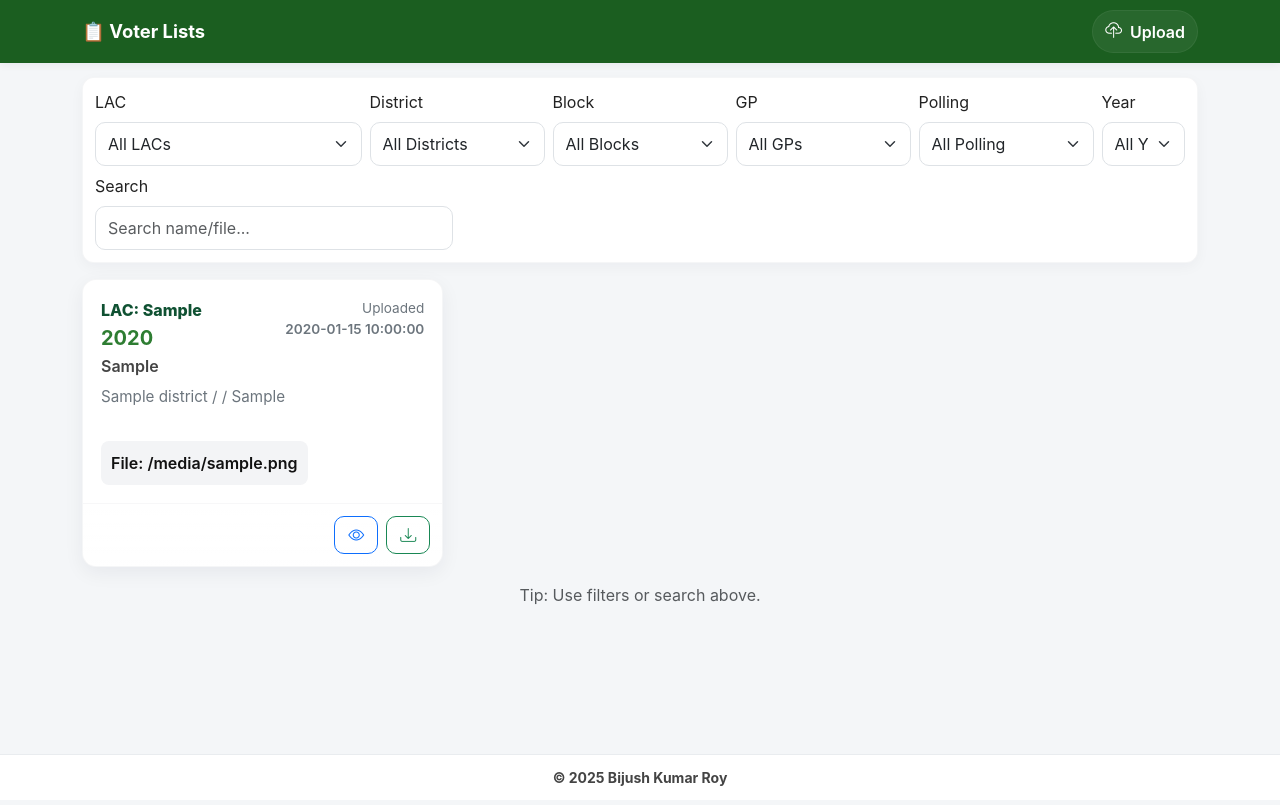
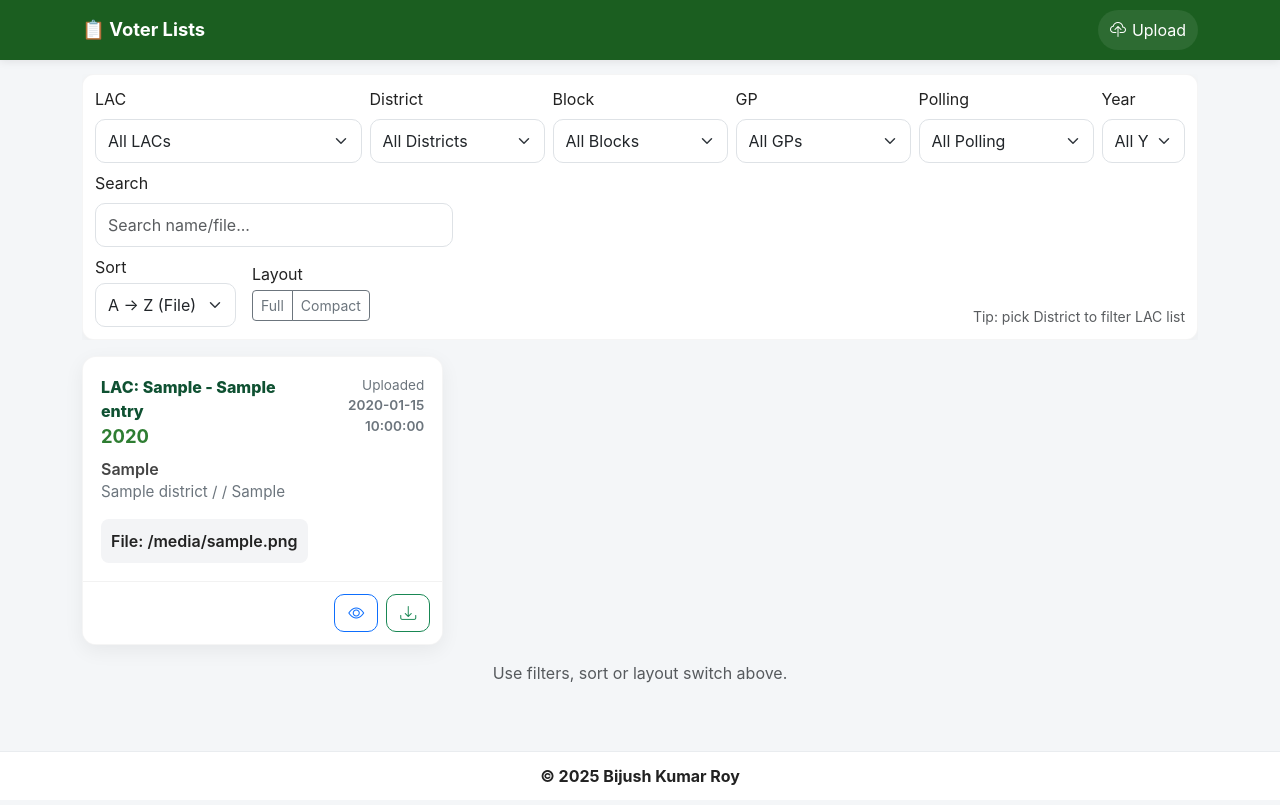
Before and after one commit to Bijush/Voterlist, a Flask app: template templates/index_voterlist.html in a window 1280 px wide. Run offline with Flask 3, Linux system fonts and the light colour scheme; the template is opened without the code that fills it: most values are stand-ins (such as "Sample title", 1, 10 or a date in 2020); parts of the project's set-up code (start-up, migrations or seed data) failed here and were passed over.

Commit message:
Update index_voterlist.html

```diff
--- a/templates/index_voterlist.html
+++ b/templates/index_voterlist.html
@@ -8,7 +8,7 @@
   <link href="https://cdn.jsdelivr.net/npm/bootstrap-icons@1.11.1/font/bootstrap-icons.css" rel="stylesheet">
 
   <style>
-    :root{
+    :root {
       --brand-green: #1b5e20;
       --accent-green: #2e7d32;
       --muted: #6c757d;
@@ -16,137 +16,90 @@
       --bg: #f4f6f8;
     }
 
-    html,body{height:100%}
-    body {
-      margin:0;
-      background: var(--bg);
-      font-family: Inter, system-ui, -apple-system, "Segoe UI", Roboto, "Helvetica Neue", Arial;
-      padding-bottom: 110px; /* room for fixed footer & UI */
-      -webkit-font-smoothing:antialiased;
-      -moz-osx-font-smoothing:grayscale;
-      color:#222;
-    }
-
-    /* NAV */
-    .navbar {
-      background-color: var(--brand-green);
-      padding: 10px 0;
-      box-shadow: 0 2px 8px rgba(6,24,49,0.06);
-    }
-    .navbar-brand { color:#fff !important; font-weight:700; font-size:1.15rem; }
-    .upload-icon { background: rgba(255,255,255,0.06); border-radius: 999px; padding:8px 12px; color:#fff; display:inline-flex; align-items:center; gap:8px; text-decoration:none; border:1px solid rgba(255,255,255,0.06) }
-    .upload-icon:hover { background: rgba(255,255,255,0.12); text-decoration:none; }
-
+    body { background: var(--bg); font-family: Inter, system-ui; padding-bottom:120px; color:#222; margin:0;}
+    .navbar { background:var(--brand-green); padding:10px 0; box-shadow:0 2px 8px rgba(0,0,0,0.08); }
+    .navbar-brand { color:#fff !important; font-size:1.15rem; font-weight:700; }
+    .upload-icon { background: rgba(255,255,255,0.08); padding:8px 12px; border-radius:999px; color:#fff; display:flex; align-items:center; gap:6px; text-decoration:none;}
     .container-top { margin-top:14px; }
 
-    /* Filter Panel - visible on desktop, collapsed on mobile */
-    .filter-panel { display:block; }
-    @media (max-width: 767px){ .filter-panel{ display:none; } }
-    .filter-card {
-      background: var(--surface);
-      border-radius: 12px;
-      padding:12px;
-      box-shadow: 0 4px 14px rgba(6,24,49,0.04);
-      border: 1px solid rgba(6,24,49,0.04);
-    }
-    .filter-select { border-radius:10px; min-height:44px; }
+    /* filter panel */
+    #filterPanel{ display:none; overflow:hidden; transition:all .35s ease;}
+    @media (min-width:768px){ #filterPanel{ display:block !important; } }
+    .filter-card{ background:#fff; border-radius:12px; padding:12px; box-shadow:0 4px 14px rgba(0,0,0,0.04); border:1px solid rgba(0,0,0,0.04); }
+    .filter-select{ min-height:44px; border-radius:10px; }
 
-    /* Card - premium material style */
-    .entry-card .card-surface {
-      background: var(--surface);
-      border-radius: 14px;
-      overflow: hidden;
-      transition: transform .18s ease, box-shadow .18s ease;
-      border: 1px solid rgba(6,24,49,0.04);
-      box-shadow: 0 6px 20px rgba(6,24,49,0.06);
-    }
-    .entry-card .card-surface:hover {
-      transform: translateY(-6px);
-      box-shadow: 0 14px 40px rgba(6,24,49,0.09);
-    }
-    .card-body-compact { padding:18px; }
+    /* extra controls row */
+    .controls-row { display:flex; gap:8px; align-items:center; flex-wrap:wrap; }
 
-    /* LAC / Year */
-    .lac-title { color: #0f5132; font-weight:800; font-size:1rem; margin-bottom:6px; }
-    .year-big { color: var(--accent-green); font-size:1.25rem; font-weight:700; line-height:1; }
+    /* cards */
+    .entry-card .card-surface{ background:#fff; border-radius:14px; border:1px solid rgba(0,0,0,0.04); box-shadow:0 6px 20px rgba(0,0,0,0.06); transition:all .18s ease; overflow:hidden; }
+    .entry-card .card-surface:hover{ transform:translateY(-6px); box-shadow:0 14px 40px rgba(0,0,0,0.09); }
+    .card-body-compact{ padding:18px; }
+    .lac-title{ color:#0f5132; font-weight:800; font-size:1rem; }
+    .year-big{ color:var(--accent-green); font-weight:700; font-size:1.15rem; }
+    .booth{ font-weight:600; color:#444; margin-top:6px; }
+    .address{ color:var(--muted); font-size:0.95rem; margin-bottom:8px; }
+    .file-box{ background:#f3f4f6; padding:10px; border-radius:8px; font-weight:600; display:inline-block; margin-top:8px; }
+    .uploaded{ color:var(--muted); font-size:0.85rem; }
 
-    /* booth/school */
-    .booth { color: #444; font-weight:600; margin-top:6px; margin-bottom:8px; }
-    .address { color: var(--muted); font-size:0.95rem; margin-bottom:10px; white-space:normal; }
+    .card-actions{ border-top:1px solid rgba(0,0,0,0.05); padding:12px; text-align:right; background:#fff; display:flex; justify-content:flex-end; gap:8px; }
+    .btn-action{ border-radius:10px; height:38px; width:44px; display:inline-flex; align-items:center; justify-content:center; }
 
-    /* file name box */
-    .file-box {
-      background:#f3f4f6;
-      border-radius:8px;
-      padding:10px;
-      font-weight:600;
-      color:#111;
-      display:inline-block;
-      margin-top:6px;
-    }
+    /* compact mode */
+    .compact .card-body-compact{ padding:10px; }
+    .compact .address, .compact .booth { display:none; }
+    .compact .file-box{ padding:8px; font-size:0.9rem; }
 
-    /* uploaded time */
-    .uploaded {
-      font-size:0.85rem;
-      color:var(--muted);
-    }
-
-    /* action buttons row */
-    .card-actions { padding:12px; border-top: 1px solid rgba(6,24,49,0.03); background: linear-gradient(180deg, rgba(255,255,255,0.0), rgba(255,255,255,0.02)); display:flex; justify-content:flex-end; gap:8px; }
-    .btn-action { min-width:44px; height:38px; border-radius:10px; display:inline-flex; align-items:center; justify-content:center; padding:0 8px; }
+    /* scroll to top */
+    #toTopBtn{ position:fixed; right:16px; bottom:90px; display:none; z-index:2000; }
 
     /* footer */
-    footer.site-footer {
-      background: #ffffff;
-      border-top:1px solid #e9ecef;
-      padding: 12px 0;
-      position: fixed;
-      left:0; right:0; bottom:0;
-      text-align:center;
-      font-size:14px;
-      color:#444;
-      z-index:1200;
-    }
+    footer.site-footer{ background:#fff; border-top:1px solid #e9ecef; padding:12px; position:fixed; left:0; right:0; bottom:0; text-align:center; z-index:1200; }
 
-    /* scroll to top */
-    #toTopBtn{ position: fixed; right:16px; bottom:86px; display:none; z-index:1200; box-shadow:0 8px 24px rgba(6,24,49,0.12); }
-
-    /* responsive tweaks */
-    @media (max-width:575px){
-      .card-body-compact{ padding:14px; }
-      .file-box{ display:block; width:100%; }
+    /* loading overlay */
+    #loadingOverlay{
+      position:fixed; left:0; top:0; right:0; bottom:0;
+      background:rgba(255,255,255,0.75);
+      z-index:3000; display:flex; align-items:center; justify-content:center;
+      font-size:1rem;
     }
   </style>
 </head>
 <body>
 
   <!-- NAV -->
-  <nav class="navbar navbar-expand-lg">
-    <div class="container">
-      <a class="navbar-brand" href="#">📋 Voter Lists</a>
-
-      <div class="ms-auto d-flex align-items-center gap-2">
-        <a href="{{ url_for('upload') }}" class="upload-icon" title="Upload">
-          <i class="bi bi-cloud-upload" style="font-size:1.05rem;"></i>
-          <span class="d-none d-md-inline" style="font-weight:600;">Upload</span>
+  <nav class="navbar">
+    <div class="container d-flex justify-content-between">
+      <div class="navbar-brand">📋 Voter Lists</div>
+      <a href="{{ url_for('upload') }}" class="upload-icon">
+        <i class="bi bi-cloud-upload"></i><span class="d-none d-md-inline">Upload</span>
       </a>
-      </div>
     </div>
   </nav>
 
+  <!-- Loading overlay -->
+  <div id="loadingOverlay" aria-hidden="true" style="display:flex;">
+    <div class="text-center">
+      <div class="spinner-border text-success" role="status" style="width:3rem;height:3rem;">
+        <span class="visually-hidden">Loading...</span>
+      </div>
+      <div class="mt-2 text-muted">Loading...</div>
+    </div>
+  </div>
+
   <div class="container container-top">
 
-    <!-- MOBILE: Show Filters Button -->
+    <!-- mobile show filters -->
     <div class="d-md-none mb-3">
       <button id="toggleFilters" class="btn btn-primary w-100">Show Filters ↓</button>
     </div>
 
-    <!-- FILTERS (desktop visible / mobile toggled) -->
-    <div id="filterPanel" class="filter-panel mb-3">
+    <!-- filters -->
+    <div id="filterPanel" class="mb-3">
       <div class="filter-card">
         <div class="row g-2 align-items-center">
 
-          <!-- LAC (JS-populated optgroups) -->
+          <!-- LAC -->
           <div class="col-12 col-md-3">
             <label class="form-label">LAC</label>
             <select id="lacFilter" class="form-select filter-select">
@@ -198,7 +151,7 @@
             </select>
           </div>
 
-          <!-- Year (sorted ascending) -->
+          <!-- Year -->
           <div class="col-6 col-md-1">
             <label class="form-label">Year</label>
             <select id="yearFilter" class="form-select filter-select">
@@ -212,45 +165,68 @@
           <!-- Search -->
           <div class="col-12 col-md-4">
             <label class="form-label">Search</label>
-            <input id="searchBox" type="search" class="form-control filter-select" placeholder="Search name/file...">
+            <input id="searchBox" class="form-control filter-select" placeholder="Search name/file...">
           </div>
+
+          <!-- Controls: Sort & Layout -->
+          <div class="col-12 mt-2">
+            <div class="controls-row">
+              <div class="me-2">
+                <label class="form-label mb-1">Sort</label>
+                <select id="sortSelect" class="form-select filter-select">
+                  <option value="az">A → Z (File)</option>
+                  <option value="newest">Newest first</option>
+                  <option value="oldest">Oldest first</option>
+                </select>
+              </div>
+
+              <div>
+                <label class="form-label mb-1 d-block">Layout</label>
+                <div class="btn-group" role="group" aria-label="Layout switch">
+                  <button id="fullBtn" type="button" class="btn btn-outline-secondary btn-sm">Full</button>
+                  <button id="compactBtn" type="button" class="btn btn-outline-secondary btn-sm">Compact</button>
+                </div>
+              </div>
+
+              <div class="ms-auto text-muted small align-self-end">Tip: pick District to filter LAC list</div>
+            </div>
+          </div>
+
         </div>
       </div>
     </div>
 
-    <!-- ENTRIES -->
+    <!-- entries list -->
     <div id="entriesList" class="row g-3">
       {% for e in entries %}
       <div class="col-12 col-md-6 col-lg-4 entry-card"
-           data-lac="{{ e.lac_no }}"
+           data-lac="{{ (e.lac_no|string) ~ '-' ~ (e.lac_name|string) }}"
            data-district="{{ e.district }}"
            data-block="{{ e.block }}"
            data-gp="{{ e.gp }}"
            data-polling="{{ e.polling_station }}"
            data-year="{{ e.year }}"
-           data-name="{{ e.filename|lower }}">
+           data-name="{{ e.filename|lower }}"
+           data-uploaded="{{ e.uploaded_at }}">
         <div class="card-surface">
           <div class="card-body card-body-compact">
             <div class="d-flex justify-content-between">
               <div>
-                <div class="lac-title">LAC: {{ e.lac_no }}</div>
-                <div class="year-big">{{ e.year or "—" }}</div>
+                <div class="lac-title">LAC: {{ e.lac_no }} - {{ e.lac_name }}</div>
+                <div class="year-big">{{ e.year }}</div>
                 <div class="booth">{{ e.polling_station }}</div>
                 <div class="address">{{ e.district }} / {{ e.block }} / {{ e.gp }}</div>
               </div>
               <div class="text-end">
                 <div class="uploaded">Uploaded</div>
-                <div class="uploaded" style="font-weight:600;">{{ e.uploaded_at }}</div>
+                <div class="uploaded fw-semibold">{{ e.uploaded_at }}</div>
               </div>
             </div>
 
-            <div class="mt-3">
-              <div class="file-box">File: {{ e.filename }}</div>
-            </div>
+            <div class="file-box mt-2">File: {{ e.filename }}</div>
           </div>
 
           <div class="card-actions">
-            <div class="d-flex gap-2">
             {% if e.public_url %}
             <a class="btn btn-outline-primary btn-action" href="{{ e.public_url }}" target="_blank" title="View">
               <i class="bi bi-eye"></i>
@@ -259,87 +235,111 @@
             <a class="btn btn-outline-success btn-action" href="{{ url_for('download_entry', entry_id=e.id) }}" title="Download">
               <i class="bi bi-download"></i>
             </a>
-
-              <!-- Delete permanently commented out -->
-              <!--
-              <form action="{{ url_for('delete_entry', entry_id=e.id) }}" method="post" onsubmit="return confirm('Delete?');">
-                <button class="btn btn-outline-danger btn-action" type="submit"><i class="bi bi-trash"></i></button>
-              </form>
-              -->
-            </div>
           </div>
         </div>
       </div>
       {% endfor %}
     </div>
 
-    <div class="text-center text-muted mt-3">Tip: Use filters or search above.</div>
+    <div class="text-center text-muted mt-3">Use filters, sort or layout switch above.</div>
   </div>
 
   <!-- scroll to top -->
-  <button id="toTopBtn" class="btn btn-success rounded-circle" title="Back to top" aria-label="Back to top">
+  <button id="toTopBtn" class="btn btn-success rounded-circle" title="Back to top" aria-label="Back to top" style="display:none;">
     <i class="bi bi-arrow-up"></i>
   </button>
 
   <!-- footer -->
-  <footer class="site-footer">
-    <div><strong>© 2025 Bijush Kumar Roy</strong></div>
-  </footer>
+  <footer class="site-footer"><strong>© 2025 Bijush Kumar Roy</strong></footer>
 
-  <script src="https://cdn.jsdelivr.net/npm/bootstrap@5.3.2/dist/js/bootstrap.bundle.min.js"></script>
   <script>
-    // Hardcoded LAC groups (server-side can replace this if desired)
+  // --- Data (LAC groups) ---
   const lacGroups = {
     "Cachar": ["42-Udharbond", "117-Borkhola"],
     "Karimganj": ["3-Ratabari", "4-Patharkandi"],
     "Hailakandi": ["6-Hailakandi", "7-Katlicherra"]
   };
 
-    // Sort LACs numerically then name
-    function sortLacArray(arr) {
-      return arr.slice().sort((a,b)=>{
-        const na = Number(a.split('-',1)[0]);
-        const nb = Number(b.split('-',1)[0]);
-        if (!isNaN(na) && !isNaN(nb) && na !== nb) return na - nb;
+  // utils
+  const norm = s => (s||'').toString().trim().replace(/\s+/g, ' ').toLowerCase();
+
+  // populate LAC dropdown grouped
+  function populateLacDropdown(districtFilterValue = "") {
+    const sel = document.getElementById('lacFilter');
+    sel.innerHTML = '<option value="">All LACs</option>';
+
+    const districts = Object.keys(lacGroups).sort((a,b)=>a.localeCompare(b));
+    districts.forEach(d=>{
+      // if districtFilterValue present, skip other districts
+      if (districtFilterValue && norm(d) !== norm(districtFilterValue)) return;
+      const og = document.createElement('optgroup');
+      og.label = d;
+      const lacs = lacGroups[d].slice();
+      lacs.sort((a,b)=>{
+        const na = Number(a.split('-',1)[0]), nb = Number(b.split('-',1)[0]);
+        if (!isNaN(na) && !isNaN(nb) && na!==nb) return na-nb;
         return a.localeCompare(b);
       });
-    }
-
-    function populateLacDropdown() {
-      const sel = document.getElementById('lacFilter');
-      while (sel.options.length > 1) sel.remove(1);
-
-      Object.keys(lacGroups).sort().forEach(d => {
-        const og = document.createElement('optgroup');
-        og.label = d;
-        sortLacArray(lacGroups[d]).forEach(lac => {
+      lacs.forEach(l=>{
         const o = document.createElement('option');
-          o.value = lac;
-          o.text = lac;
+        o.value = l;
+        o.textContent = l;
         og.appendChild(o);
       });
       sel.appendChild(og);
     });
   }
 
-    // Filtering logic
+  // When district changes -> update LAC options to only that district
+  function onDistrictChange(){
+    const districtEl = document.getElementById('districtFilter');
+    const lacEl = document.getElementById('lacFilter');
+    districtEl.addEventListener('change', ()=>{
+      const dval = districtEl.value;
+      populateLacDropdown(dval);
+      // clear LAC selection when district changed
+      lacEl.value = '';
+      filterEntries();
+    });
+  }
+
+  // When LAC changes -> set district if possible
+  function onLacChange(){
+    const lacEl = document.getElementById('lacFilter');
+    lacEl.addEventListener('change', ()=>{
+      const lacVal = lacEl.value;
+      if (!lacVal) return;
+      // find district that contains this LAC
+      for (const d of Object.keys(lacGroups)){
+        if (lacGroups[d].some(x => norm(x) === norm(lacVal))) {
+          // set district select to this district (if present)
+          const districtEl = document.getElementById('districtFilter');
+          if (districtEl) districtEl.value = d;
+          break;
+        }
+      }
+      filterEntries();
+    });
+  }
+
+  // filter logic (includes normalized comparisons)
   function filterEntries(){
-      const lac = (document.getElementById('lacFilter')?.value || '').toLowerCase();
-      const district = (document.getElementById('districtFilter')?.value || '').toLowerCase();
-      const block = (document.getElementById('blockFilter')?.value || '').toLowerCase();
-      const gp = (document.getElementById('gpFilter')?.value || '').toLowerCase();
-      const polling = (document.getElementById('pollingFilter')?.value || '').toLowerCase();
-      const year = (document.getElementById('yearFilter')?.value || '').toLowerCase();
-      const search = (document.getElementById('searchBox')?.value || '').toLowerCase();
+    const lac = norm(document.getElementById('lacFilter')?.value || "");
+    const district = norm(document.getElementById('districtFilter')?.value || "");
+    const block = norm(document.getElementById('blockFilter')?.value || "");
+    const gp = norm(document.getElementById('gpFilter')?.value || "");
+    const polling = norm(document.getElementById('pollingFilter')?.value || "");
+    const year = norm(document.getElementById('yearFilter')?.value || "");
+    const search = norm(document.getElementById('searchBox')?.value || "");
 
     document.querySelectorAll('.entry-card').forEach(card=>{
-        const cLac = (card.dataset.lac || '').toLowerCase();
-        const cDistrict = (card.dataset.district || '').toLowerCase();
-        const cBlock = (card.dataset.block || '').toLowerCase();
-        const cGp = (card.dataset.gp || '').toLowerCase();
-        const cPolling = (card.dataset.polling || '').toLowerCase();
-        const cYear = (card.dataset.year || '').toLowerCase();
-        const cName = (card.dataset.name || '').toLowerCase();
+      const cLac = norm(card.dataset.lac);
+      const cDistrict = norm(card.dataset.district);
+      const cBlock = norm(card.dataset.block);
+      const cGp = norm(card.dataset.gp);
+      const cPolling = norm(card.dataset.polling);
+      const cYear = norm(card.dataset.year);
+      const cName = norm(card.dataset.name);
 
       const ok =
         (!lac || cLac === lac) &&
@@ -352,50 +352,71 @@
 
       card.style.display = ok ? '' : 'none';
     });
+
+    // after filtering, apply current sort to visible items
+    applySort();
   }
 
-    // Scroll to top button logic
-    const toTopBtn = document.getElementById('toTopBtn');
-    window.addEventListener('scroll', ()=>{
-      if (window.scrollY > 300) toTopBtn.style.display = 'inline-block';
-      else toTopBtn.style.display = 'none';
-    });
-    toTopBtn.addEventListener('click', ()=> window.scrollTo({top:0, behavior:'smooth'}));
+  // sorting: az (by filename), newest/oldest by uploaded datetime
+  function applySort(){
+    const parent = document.getElementById('entriesList');
+    const items = Array.from(parent.querySelectorAll('.entry-card'));
+    const mode = document.getElementById('sortSelect')?.value || 'az';
 
-    // Toggle filter panel on mobile
-    document.addEventListener('DOMContentLoaded', ()=>{
-      populateLacDropdown();
+    // get visible items only
+    const visibles = items.filter(i => i.style.display !== 'none');
 
-      // Add listeners
-      ['lacFilter','districtFilter','blockFilter','gpFilter','pollingFilter','yearFilter','searchBox'].forEach(id=>{
-        const el = document.getElementById(id);
-        if (el) el.addEventListener('input', filterEntries);
-      });
-
-      // Also make selects react on 'change'
-      ['lacFilter','districtFilter','blockFilter','gpFilter','pollingFilter','yearFilter'].forEach(id=>{
-        const el = document.getElementById(id);
-        if (el) el.addEventListener('change', filterEntries);
-      });
-
-      // Add missing LACs found in entries (optional)
-      const present = new Set(Array.from(document.querySelectorAll('.entry-card')).map(c=>c.dataset.lac).filter(Boolean));
-      const sel = document.getElementById('lacFilter');
-      present.forEach(lac=>{
-        if (![...sel.options].some(o=>o.value===lac)){
-          const o = document.createElement('option'); o.value=lac; o.text=lac; sel.appendChild(o);
+    visibles.sort((a,b)=>{
+      if (mode === 'az') {
+        const an = (a.dataset.name||'').toLowerCase();
+        const bn = (b.dataset.name||'').toLowerCase();
+        return an.localeCompare(bn);
+      } else {
+        // parse uploaded_at in data-uploaded (format: YYYY-MM-DD HH:MM:SS)
+        const ad = new Date((a.dataset.uploaded || '').replace(' ', 'T'));
+        const bd = new Date((b.dataset.uploaded || '').replace(' ', 'T'));
+        if (isNaN(ad) || isNaN(bd)) return 0;
+        if (mode === 'newest') return bd - ad;
+        if (mode === 'oldest') return ad - bd;
+        return 0;
       }
     });
 
-      filterEntries();
+    // Re-append visibles in sorted order (keeping hidden items in place after them)
+    visibles.forEach(node => parent.appendChild(node));
+  }
 
+  // layout toggle
+  function setupLayoutToggle(){
+    const fullBtn = document.getElementById('fullBtn');
+    const compactBtn = document.getElementById('compactBtn');
+    const entriesWrapper = document.getElementById('entriesList');
+
+    fullBtn.addEventListener('click', ()=>{
+      entriesWrapper.classList.remove('compact');
+      fullBtn.classList.add('btn-outline-secondary');
+      fullBtn.classList.remove('btn-primary');
+      compactBtn.classList.remove('btn-primary');
+      compactBtn.classList.add('btn-outline-secondary');
+    });
+
+    compactBtn.addEventListener('click', ()=>{
+      entriesWrapper.classList.add('compact');
+      compactBtn.classList.add('btn-primary');
+      compactBtn.classList.remove('btn-outline-secondary');
+      fullBtn.classList.remove('btn-primary');
+      fullBtn.classList.add('btn-outline-secondary');
+    });
+  }
+
+  // mobile toggle filter (uses computedStyle to avoid 2-click bug)
+  function setupMobileToggle(){
     const toggleBtn = document.getElementById('toggleFilters');
     const panel = document.getElementById('filterPanel');
-      if (toggleBtn){
+    if (!toggleBtn) return;
     toggleBtn.addEventListener('click', ()=>{
       const isVisible = window.getComputedStyle(panel).display !== "none";
-
-    if (isVisible) {
+      if (isVisible){
         panel.style.display = 'none';
         toggleBtn.textContent = 'Show Filters ↓';
         toggleBtn.classList.remove('btn-outline-secondary');
@@ -408,7 +429,59 @@
       }
     });
   }
+
+  // scroll top
+  function setupScrollTop(){
+    const toTopBtn = document.getElementById('toTopBtn');
+    window.addEventListener('scroll', ()=>{
+      toTopBtn.style.display = window.scrollY > 300 ? 'inline-block' : 'none';
+    });
+    toTopBtn.addEventListener('click', ()=> window.scrollTo({top:0, behavior:'smooth'}));
+  }
+
+  // loading overlay hide
+  function hideLoadingOverlay(){
+    const ov = document.getElementById('loadingOverlay');
+    if (!ov) return;
+    setTimeout(()=> { ov.style.display = 'none'; }, 800); // 800ms spinner
+  }
+
+  // init
+  document.addEventListener('DOMContentLoaded', ()=>{
+    // populate lac dropdown with all by default
+    populateLacDropdown();
+
+    // wire district<->lac
+    onDistrictChange();
+    onLacChange();
+
+    // listeners for filters
+    ['districtFilter','blockFilter','gpFilter','pollingFilter','yearFilter','searchBox','lacFilter'].forEach(id=>{
+      const el = document.getElementById(id);
+      if (!el) return;
+      el.addEventListener('input', filterEntries);
+      el.addEventListener('change', filterEntries);
+    });
+
+    // sort change
+    document.getElementById('sortSelect')?.addEventListener('change', applySort);
+
+    // layout toggle
+    setupLayoutToggle();
+
+    // mobile toggle
+    setupMobileToggle();
+
+    // scroll top
+    setupScrollTop();
+
+    // initial filter & sort
+    filterEntries();
+
+    // hide loading
+    hideLoadingOverlay();
   });
   </script>
+
 </body>
 </html>
```
Lines whose indentation alone changed are shown as unchanged.
